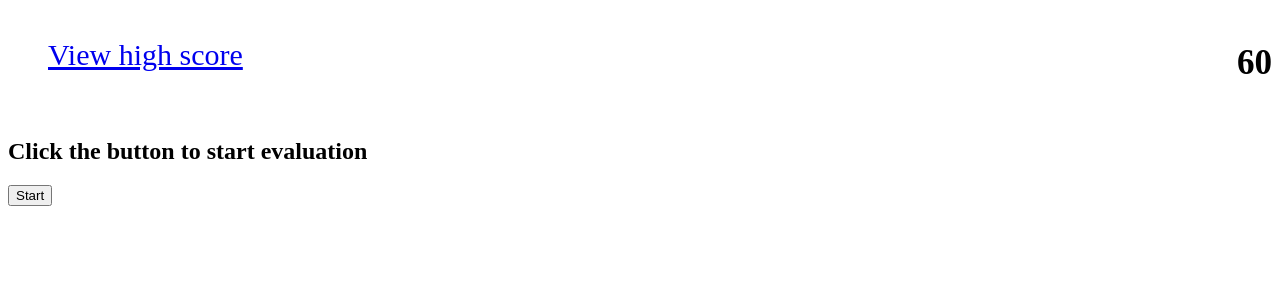
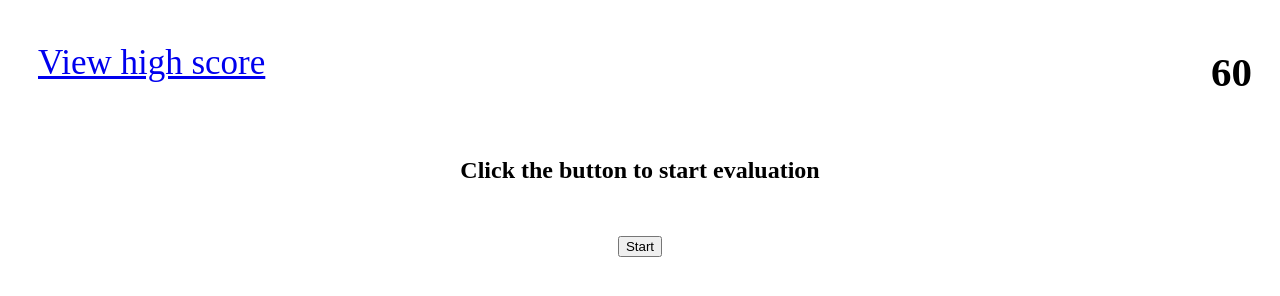
Before and after one commit to hmanjun/timed-quiz-game, a plain HTML site: page index.html in a window 1280 px wide. Drawn offline with Linux system fonts and the light colour scheme.

Commit message:
Add simple styling

```diff
--- a/assets/css/style.css
+++ b/assets/css/style.css
@@ -2,5 +2,24 @@ header{
     display: flex;
     flex-direction: row;
     justify-content: space-between;
-    font-size: 30px;
+    font-size: 35px;
+    margin-left: 20px;
+    margin-right: 20px;
 }
+
+header ul a{
+    margin-left: -30px;
+}
+
+section{
+    display: flex;
+    flex-direction: column;
+    align-items: center;
+}
+
+ol{
+    display: flex;
+    flex-direction: column;
+    align-items: flex-start;
+    padding-left: 0px;
+}
--- a/assets/js/script.js
+++ b/assets/js/script.js
@@ -0,0 +1,6 @@
+var gameRunning = false
+const q1 = {
+    question: "This is a for loop where val takes each value in the array: for(val in array){}",
+    ansArr: ["True","False"],
+    ansIndex:1
+}
```
